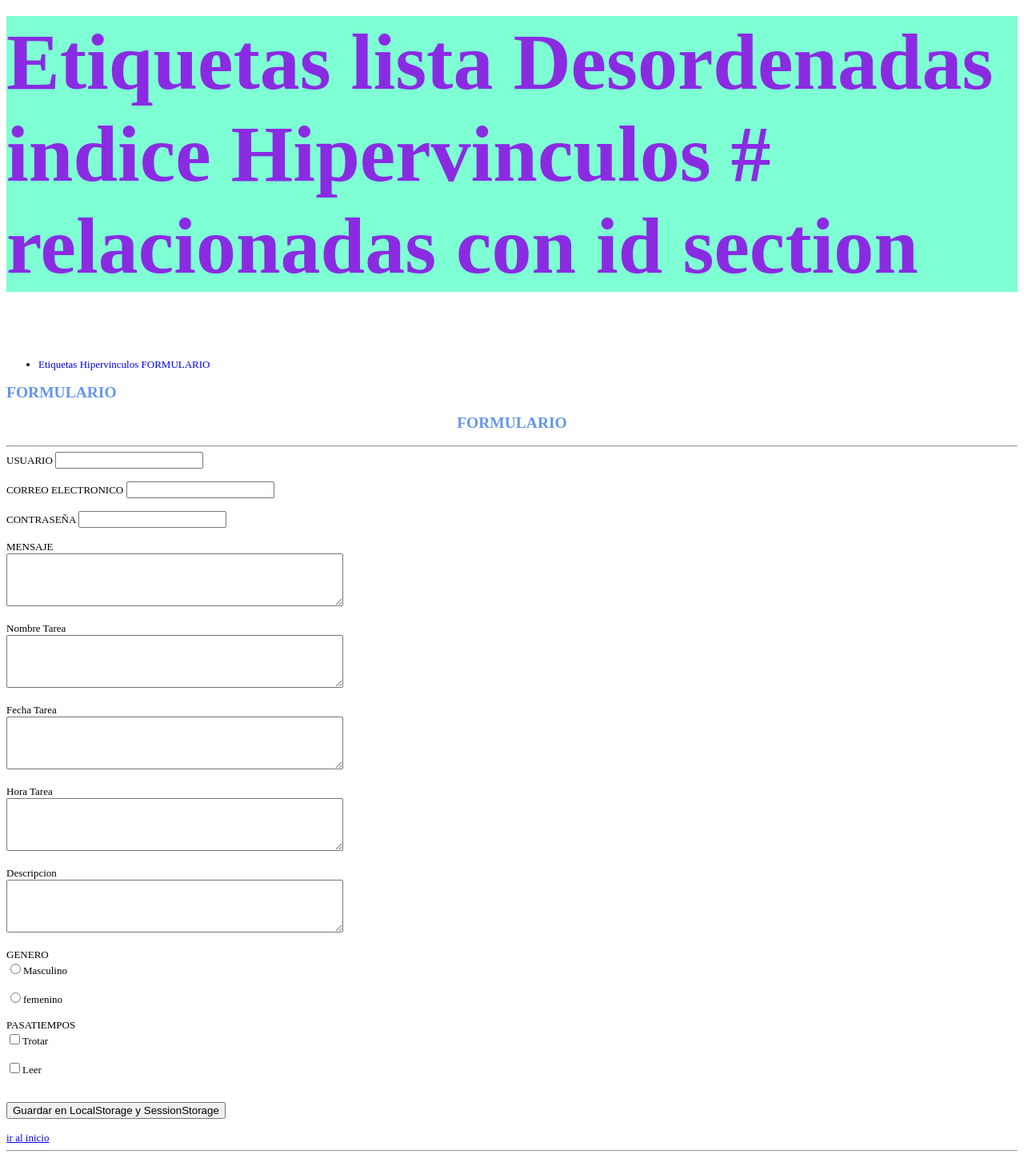
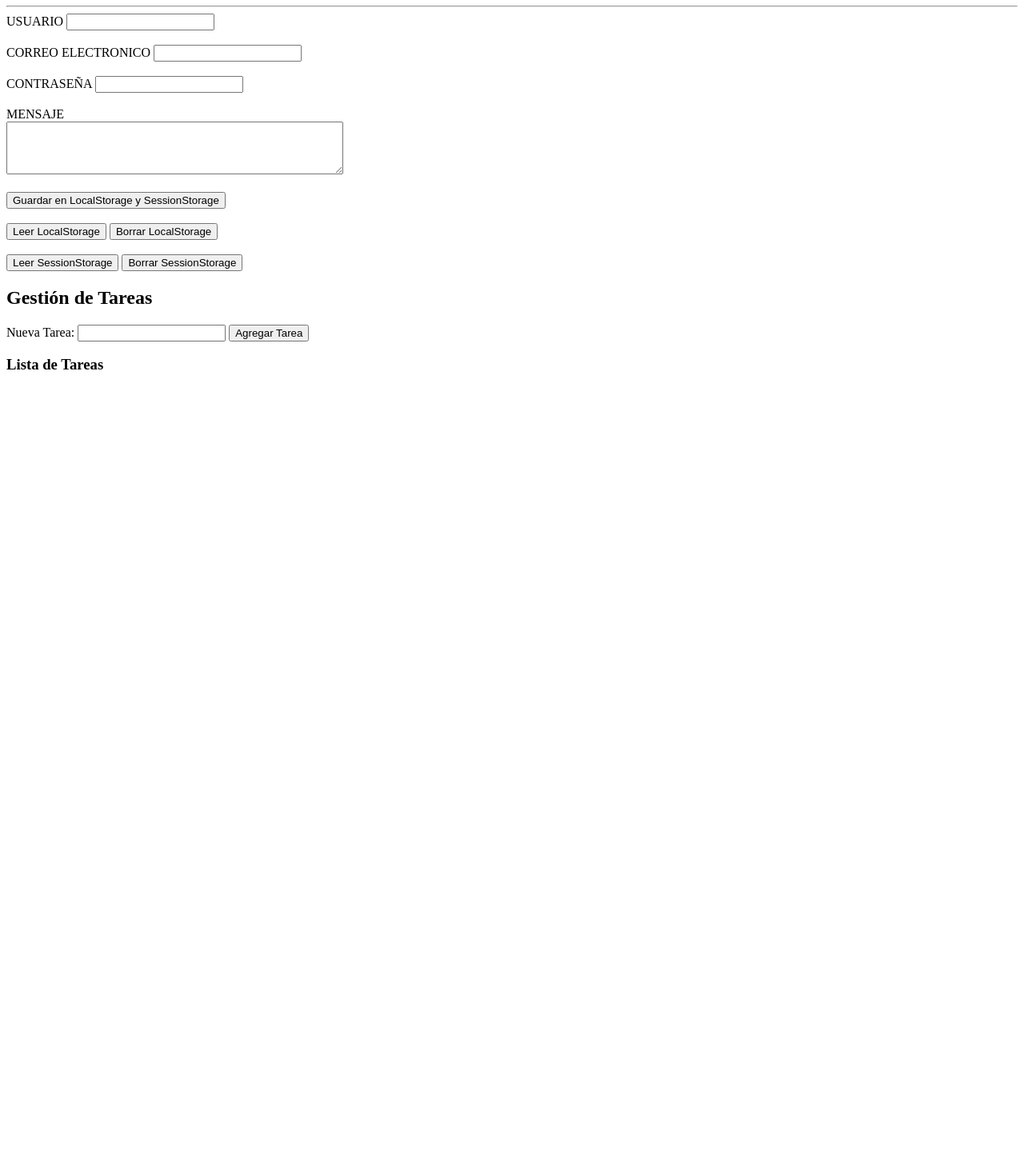
Before and after one commit to leonardober/technovalleLab3_localstorage, a plain HTML site: page index.html in a window 1280 px wide. Shown: the part 73-1521 px from the top of the page at 80% size. After the commit the page ends 800 px from the top, so only its background shows below. Drawn offline with Linux system fonts and the light colour scheme.

Commit message:
Cuarto commit borrado de tareas conJs

```diff
--- a/index.html
+++ b/index.html
@@ -1,62 +1,16 @@
 <!DOCTYPE html>
-<html lang="en">
+<html lang="es">
 <head>
     <meta charset="UTF-8">
     <meta name="viewport" content="width=device-width, initial-scale=1.0">
-    <title>Laboratorio_3_Local_Storage</title>
-
-    <link rel="stylesheet" href="css/stylos.css">
-
-    <script>
-      /*comentario  JS*/
-        function guardarInfo(){
-            const infoUsr=   document.getElementById("usuario").value;
-            const infoEmail= document.getElementById("email").value;
-            const infoPassw= document.getElementById("passwd").value;
-
-            localStorage.setItem("usuario",infoUsr);
-            localStorage.setItem("email",infoEmail);
-            localStorage.setItem("passwd",infoPassw);
-            alert("Datos guardados en LocalStorage");
-
-            }
-
-            function guardarInfos() {
-                const infoUsr = document.getElementById("usuario").value;
-                const infoEmail = document.getElementById("email").value;
-                const infoPassw = document.getElementById("passwd").value;
-
-                sessionStorage.setItem("usuario", infoUsr);
-                sessionStorage.setItem("email", infoEmail);
-                sessionStorage.setItem("passwd", infoPassw);
-                alert("Datos guardados en SessionStorage");
-            }
-
-
-     </script>
-
-
+    <title>Formulario y Gestión de Tareas</title>
 </head>
 <body>
+
+    <h1 align="center">FORMULARIO</h1>
     <hr>
-    <section id="formulario">
 
-      <h2>Etiquetas lista Desordenadas indice Hipervinculos # relacionadas con id section</h2>
-      <ul>
-      <li><a href="#formulario" style="text-decoration: none;">Etiquetas Hipervinculos FORMULARIO <Div></Div></a></li>
-      </ul>
-
-
-     <h1>FORMULARIO</h1>
-     <h1 align ="center">FORMULARIO</h1>
-     <hr>
-     <!--https://coolors.co/palettes/trending-->
-
-     <!--llamado al local storage del Script del head guardar info-->
-      <!--for y id deben ser iguales-->
-        <!--Almacena en localstorage-->
-        <form onsubmit="guardarInfo(); guardarInfos(); return false;">
-
+    <form onsubmit="guardarInfo(); guardarInfos(); return false;">
         <label for="usuario">USUARIO</label>
         <input type="text" id="usuario" name="usuario"><br><br>
 
@@ -69,47 +23,143 @@
         <label for="msg">MENSAJE</label><br>
         <textarea id="msg" name="msg" rows="4" cols="50"></textarea><br><br>
 
-        <label for="nombre">Nombre Tarea</label><br>
-        <textarea id="nombre" name="nombre" rows="4" cols="50"></textarea><br><br>
-
-        <label for="fecha">Fecha Tarea</label><br>
-        <textarea id="fecha" name="fecha" rows="4" cols="50"></textarea><br><br>
-
-        <label for="hora">Hora Tarea</label><br>
-        <textarea id="hora" name="hora" rows="4" cols="50"></textarea><br><br>
-
-        <label for="descripcion">Descripcion</label><br>
-        <textarea id="descripcion" name="descripcion" rows="4" cols="50"></textarea><br><br>
-
-        <label for="genero">GENERO</label><br>
-        <input type="radio"  name="genero" value="M">Masculino<br><br>
-        <input type="radio"  name="genero" value="F">femenino<br><br>
-
-        <label for="pasatiempos">PASATIEMPOS</label><br>
-        <input type="checkbox"  name="pasatiempos" value="T">Trotar<br><br>
-        <input type="checkbox"  name="pasatiempos" value="L">Leer<br><br>
-        <!--Boton tipo submit llama la funcion onsubmit-->
-         <!--Boton tipo onclick para llamar la funcion leerInfo-->
-        <br>
-        <!--Almacena en localstorage-->
         <input type="submit" value="Guardar en LocalStorage y SessionStorage"><br><br>
 
+        <input type="button" onclick="leerInfo()" value="Leer LocalStorage">
+        <input type="button" onclick="borrarInfo()" value="Borrar LocalStorage"><br><br>
 
-      </form>
-        <!--Un solo formulario que guarda en localStorage y sessionStorage al enviar.
-✅ Botones corregidos (onclick="leerInfo()" en lugar de onclick="leerInfo").
-✅ Mensajes de alerta para confirmar que los datos se guardaron, cargaron o eliminaron.
-✅ Prevención de valores null al leer datos (|| "" para evitar errores).
-✅ Restablecer campos al borrar datos.
+        <input type="button" onclick="leerInfos()" value="Leer SessionStorage">
+        <input type="button" onclick="borrarInfos()" value="Borrar SessionStorage">
+    </form>
 
-Ahora este código maneja correctamente el CRUD en localStorage y sessionStorage-->
+    <h2>Gestión de Tareas</h2>
 
-    </section>
+    <label for="tarea">Nueva Tarea:</label>
+    <input type="text" id="tarea" name="tarea">
+    <button onclick="agregarTarea()">Agregar Tarea</button>
 
-    <a href="#">ir al inicio</a>
+    <h3>Lista de Tareas</h3>
+    <ul id="listaTareas"></ul>
 
-    <hr>  <!--Linea divisoria-->
+    <script>
+        document.addEventListener("DOMContentLoaded", () => {
+            leerInfo();
+            mostrarTareas();
+        });
 
+        function guardarInfo() {
+            const infoUsr = document.getElementById("usuario").value;
+            const infoEmail = document.getElementById("email").value;
+            const infoPassw = document.getElementById("passwd").value;
+
+            localStorage.setItem("usuario", infoUsr);
+            localStorage.setItem("email", infoEmail);
+            localStorage.setItem("passwd", infoPassw);
+            alert("Datos guardados en LocalStorage");
+        }
+
+        function leerInfo() {
+            document.getElementById("usuario").value = localStorage.getItem("usuario") || "";
+            document.getElementById("email").value = localStorage.getItem("email") || "";
+            document.getElementById("passwd").value = localStorage.getItem("passwd") || "";
+        }
+
+        function borrarInfo() {
+            localStorage.removeItem("usuario");
+            localStorage.removeItem("email");
+            localStorage.removeItem("passwd");
+            document.getElementById("usuario").value = "";
+            document.getElementById("email").value = "";
+            document.getElementById("passwd").value = "";
+            alert("Datos eliminados de LocalStorage");
+        }
+
+        function guardarInfos() {
+            sessionStorage.setItem("usuario", document.getElementById("usuario").value);
+            sessionStorage.setItem("email", document.getElementById("email").value);
+            sessionStorage.setItem("passwd", document.getElementById("passwd").value);
+            alert("Datos guardados en SessionStorage");
+        }
+
+        function leerInfos() {
+            document.getElementById("usuario").value = sessionStorage.getItem("usuario") || "";
+            document.getElementById("email").value = sessionStorage.getItem("email") || "";
+            document.getElementById("passwd").value = sessionStorage.getItem("passwd") || "";
+        }
+
+        function borrarInfos() {
+            sessionStorage.clear();
+            document.getElementById("usuario").value = "";
+            document.getElementById("email").value = "";
+            document.getElementById("passwd").value = "";
+            alert("Datos eliminados de SessionStorage");
+        }
+
+        function obtenerTareas() {
+            return JSON.parse(localStorage.getItem("tareas")) || [];
+        }
+
+        function guardarTareas(tareas) {
+            localStorage.setItem("tareas", JSON.stringify(tareas));
+        }
+
+        function agregarTarea() {
+            const nuevaTareaTexto = document.getElementById("tarea").value.trim();
+            if (nuevaTareaTexto === "") {
+                alert("Por favor, ingresa una tarea.");
+                return;
+            }
+
+            let tareas = obtenerTareas();
+            const nuevaTarea = { id: Date.now(), texto: nuevaTareaTexto };
+            tareas.push(nuevaTarea);
+
+            guardarTareas(tareas);
+            document.getElementById("tarea").value = "";
+            mostrarTareas();
+        }
+
+        function actualizarTarea(id) {
+            let tareas = obtenerTareas();
+            const tareaIndex = tareas.findIndex(tarea => tarea.id === id);
+
+            if (tareaIndex === -1) {
+                alert("No se encontró la tarea.");
+                return;
+            }
+
+            const nuevoTexto = prompt("Modifica tu tarea:", tareas[tareaIndex].texto);
+
+            if (nuevoTexto !== null && nuevoTexto.trim() !== "") {
+                tareas[tareaIndex].texto = nuevoTexto.trim();
+                guardarTareas(tareas);
+                mostrarTareas();
+            }
+        }
+
+        function eliminarTarea(id) {
+            let tareas = obtenerTareas();
+            tareas = tareas.filter(tarea => tarea.id !== id);
+
+            guardarTareas(tareas);
+            mostrarTareas();
+        }
+
+        function mostrarTareas() {
+            const lista = document.getElementById("listaTareas");
+            lista.innerHTML = "";
+
+            let tareas = obtenerTareas();
+
+            tareas.forEach(tarea => {
+                const li = document.createElement("li");
+                li.innerHTML = `${tarea.texto}
+                    <button onclick="actualizarTarea(${tarea.id})">✏️</button>
+                    <button onclick="eliminarTarea(${tarea.id})">🗑️</button>`;
+                lista.appendChild(li);
+            });
+        }
+    </script>
 
 </body>
 </html>
```
